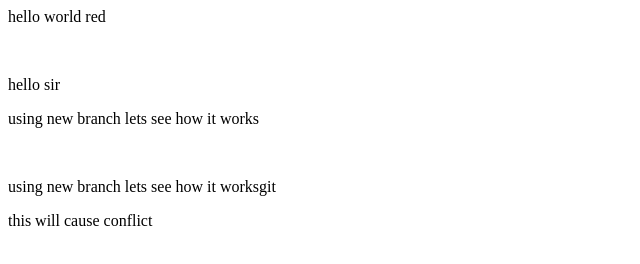
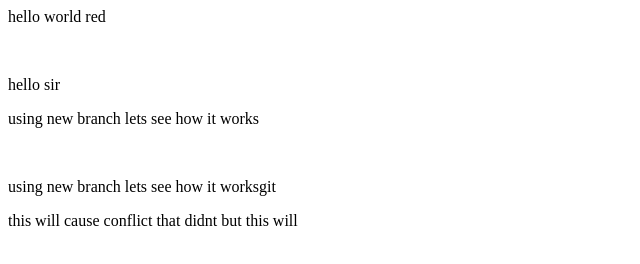
Before and after one commit to raghusharma1/LocalRepo, a plain HTML site: page index.html in a window 1280 px wide. Shown: the whole page, without its empty margins (0-640 px from the left). Drawn offline with Linux system fonts and the light colour scheme.

Commit message:
update index.html

```diff
--- a/index.html
+++ b/index.html
@@ -5,4 +5,4 @@
 <p> using new branch lets see how it works</p>
 <br>
 <p> using new branch lets see how it worksgit</p>
-<p>this will cause conflict</p>
+<p>this will cause conflict that didnt but this will</p>
```
